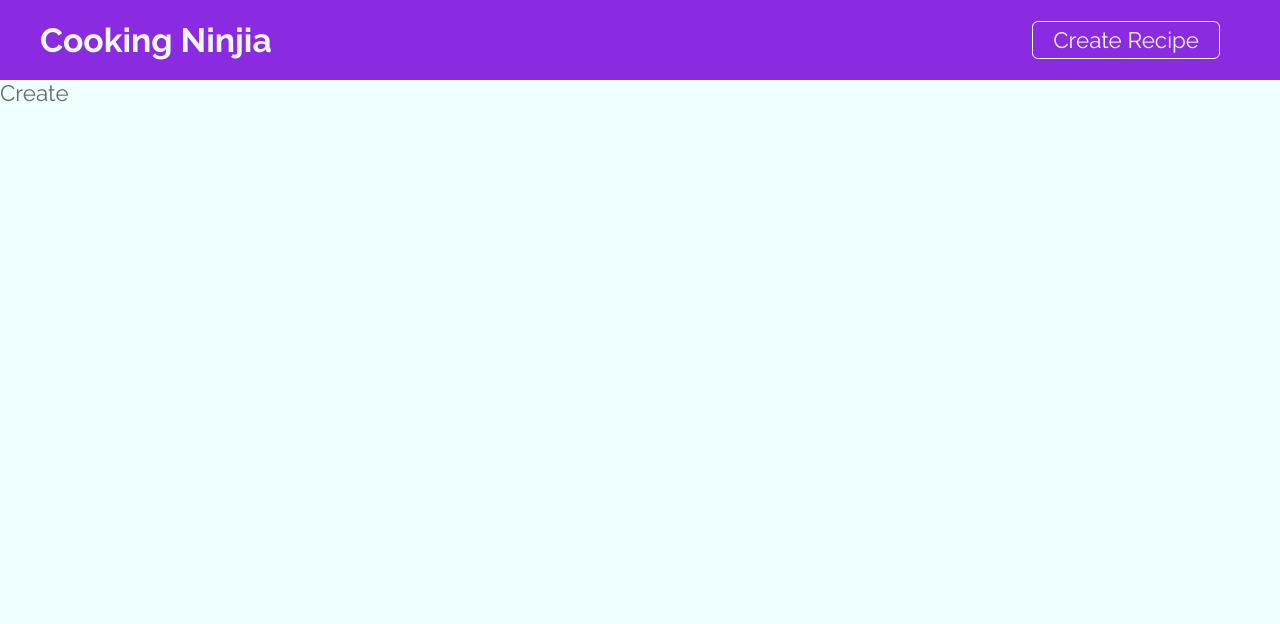
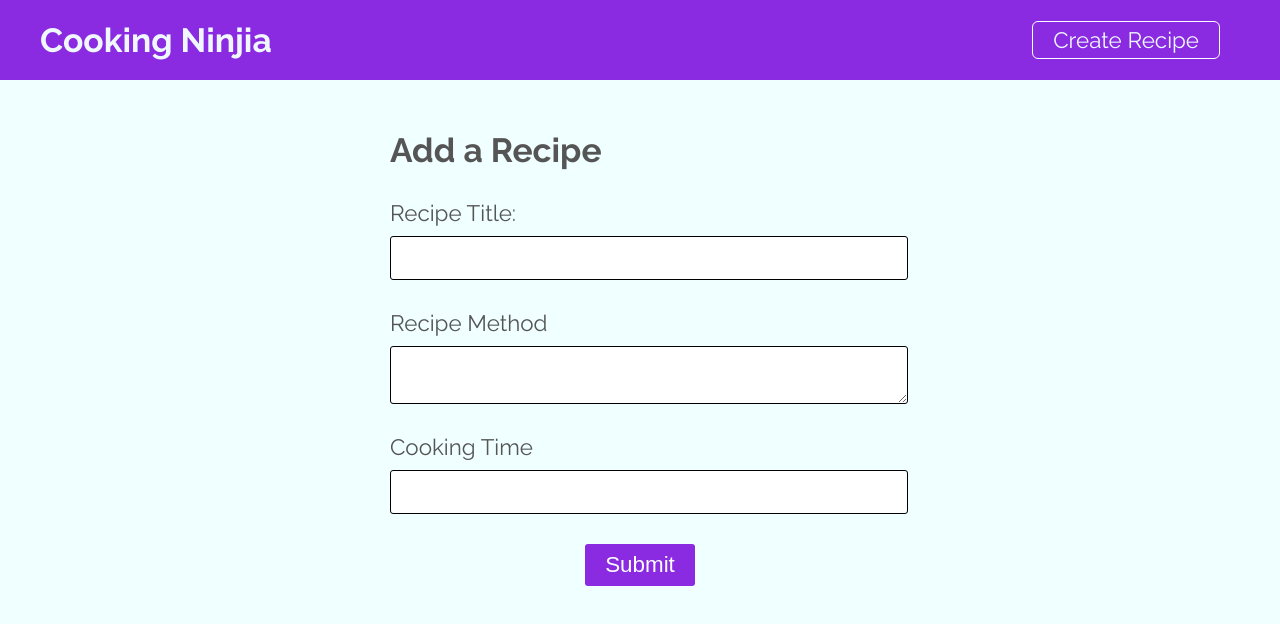
Before and after one commit to Difkyear/Cooking-Recipe, a React (Create React App) app: page /Create in a window 1280 px wide. Shown: the top 624 px of the page. Built offline with nearby package versions, Linux system fonts and the light colour scheme.

Commit message:
add create form page and some styles

```diff
--- a/src/index.css
+++ b/src/index.css
@@ -20,3 +20,15 @@ p {
   text-align: center;
   margin: 60px auto;
 }
+input,
+textarea {
+  font-size: 1em;
+  padding: 8px;
+  display: block;
+  width: 100%;
+  margin: 10px auto;
+  background-color: rgb(255, 255, 255);
+  color: rgba(0, 0, 0, 0.516);
+  border: 1px solid black;
+  border-radius: 3px;
+}
--- a/src/pages/Create/Create.css
+++ b/src/pages/Create/Create.css
@@ -0,0 +1,28 @@
+.create {
+  max-width: 500px;
+  margin: 30px auto;
+  /* background-color: white; */
+  padding: 20px;
+  color: #555;
+}
+.create label span {
+  display: block;
+  margin: 30px 0 10px;
+}
+.create p {
+  font-size: 0.8em;
+}
+.create button {
+  display: block;
+  font-size: 1em;
+  background-color: blueviolet;
+  border: none;
+  padding: 8px 20px;
+  box-sizing: border-box;
+  color: white;
+  border-radius: 3px;
+
+  cursor: pointer;
+  text-decoration: none;
+  margin: 30px auto;
+}
--- a/src/pages/Create/Create.jsx
+++ b/src/pages/Create/Create.jsx
@@ -1,5 +1,54 @@
-import React from "react";
+import React, { useState } from "react";
 import "./Create.css";
 export default function Create() {
-  return <div>Create</div>;
+  let [title, setTitle] = useState("");
+  let [cookingTime, setCookingTime] = useState("");
+  let [method, setMethod] = useState("");
+  const handleSubmit = (e) => {
+    e.preventDefault();
+    console.log(title, cookingTime, method);
+  };
+  return (
+    <div className="create">
+      <h2>Add a Recipe</h2>
+      <form
+        onSubmit={(e) => {
+          handleSubmit(e);
+        }}
+      >
+        <label>
+          <span>Recipe Title:</span>
+          <input
+            type="text"
+            value={title}
+            required
+            onChange={(e) => setTitle(e.target.value)}
+          />
+        </label>
+        <label>
+          <span>Recipe Method</span>
+          <textarea
+            type="text"
+            value={method}
+            required
+            onChange={(e) => {
+              setMethod(e.target.value);
+            }}
+          />
+        </label>
+        <label>
+          <span>Cooking Time</span>
+          <input
+            type="number"
+            value={cookingTime}
+            required
+            onChange={(e) => {
+              setCookingTime(e.target.value);
+            }}
+          />
+        </label>
+        <button type="submit">Submit</button>
+      </form>
+    </div>
+  );
 }
--- a/src/pages/Recipe/Recipe.css
+++ b/src/pages/Recipe/Recipe.css
@@ -0,0 +1,53 @@
+.recipe {
+  padding: 30px;
+  max-width: 1200px;
+  margin: 30px auto;
+  background-color: rgb(252, 252, 252);
+  /* border: 1px solid; */
+  border-radius: 2px;
+}
+.recipe p,
+.recipe ul {
+  text-align: center;
+  color: darkgray;
+}
+.recipe h1 {
+  text-align: center;
+  margin: 20px;
+}
+.recipe ul {
+  display: flex;
+  justify-content: center;
+  align-items: center;
+  flex-wrap: wrap;
+  gap: 10px;
+}
+.recipe ul li {
+  margin-right: 10px;
+  list-style-type: none;
+  color: darkgray;
+}
+.recipe ul li::after {
+  content: ",";
+}
+.recipe ul li:last-child::after {
+  content: ".";
+}
+.recipe p:last-child {
+  gap: 5px;
+}
+.recipe li {
+  margin-right: 10px;
+  list-style-type: none;
+  color: darkgray;
+}
+.recipe li::after {
+  content: ",";
+}
+.recipe li:last-child::after {
+  content: ".";
+}
+.recipe p:last-child {
+  text-align: left;
+  line-height: 1.5em;
+}
--- a/src/pages/Recipe/Recipe.jsx
+++ b/src/pages/Recipe/Recipe.jsx
@@ -1,5 +1,29 @@
 import React from "react";
-
+import { useParams } from "react-router-dom";
+import { useFetch } from "../../hooks/useFetch";
+// styles
+import "./Recipe.css";
 export default function Recipe() {
-  return <div>Recipe</div>;
+  let { id } = useParams();
+  let { data, error, isPending } = useFetch(
+    `http://localhost:3000/recipes/${id}`
+  );
+  return (
+    <div className="recipe">
+      {error && <div className="error">{error}</div>}{" "}
+      {isPending && <div className="loding">Loding...</div>}
+      {data && (
+        <>
+          <h1>{data.title}</h1>
+          <p>take {data.cookingTime} to cook.</p>
+          <ul>
+            {data.ingredients.map((item) => (
+              <li key={item}>{item}</li>
+            ))}
+          </ul>
+          <p>{data.method}</p>
+        </>
+      )}
+    </div>
+  );
 }
```
